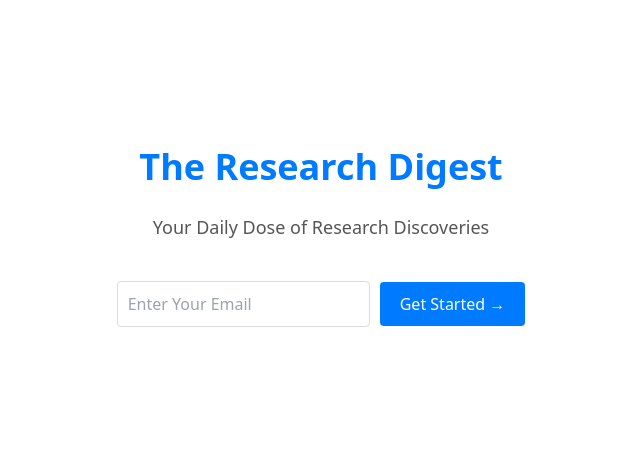
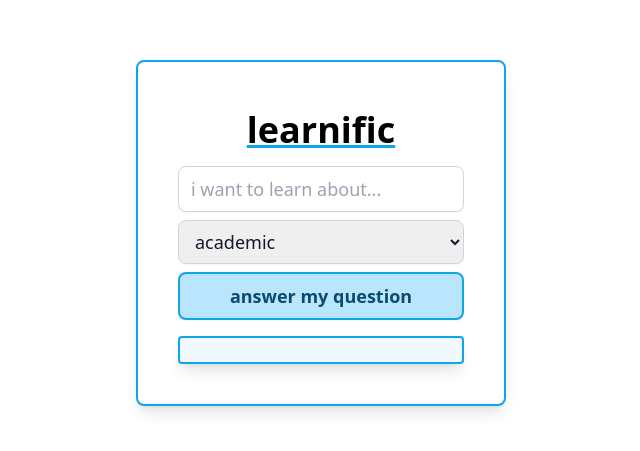
Before and after one commit to vkodithala/learnific-web-app, a React (Create React App) app in the folder client/: page / in a window 1280 px wide. Shown: the part 167-618 px from the top of the page, without its empty margins (319-959 px from the left). Built offline with nearby package versions, Linux system fonts and the light colour scheme.

Commit message:
backend fixes

```diff
--- a/client/src/index.js
+++ b/client/src/index.js
@@ -2,13 +2,10 @@ import React from 'react';
 import ReactDOM from 'react-dom/client';
 import './App.css';
 import App from './App';
-import { useEffect, useState } from 'react';
-import Home from './Home'
-import OnboardingPage from './Onboarding';
 
 const root = ReactDOM.createRoot(document.getElementById('root'));
 root.render(
   <React.StrictMode>
-    <Home />
+    <App />
   </React.StrictMode>
 );
```
Also changed, not shown: 1 other file (tests, documents, lock files or other folders).
